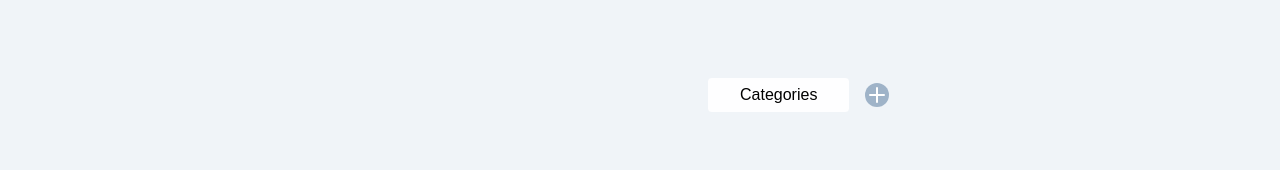
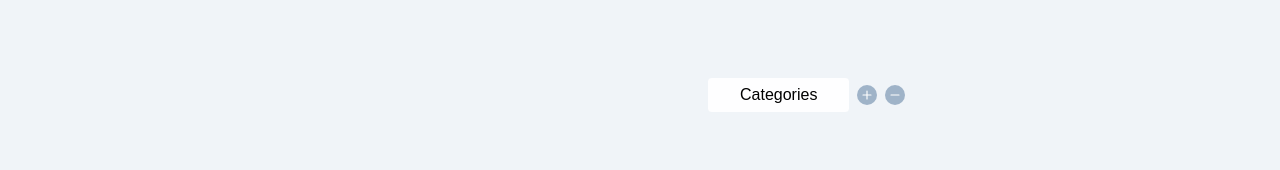
Before and after one commit to Millagoss/Tree, a React (Create React App) app: page / in a window 1280 px wide. Shown: the part 228-398 px from the top of the page. Built offline with nearby package versions, Linux system fonts and the light colour scheme.

Commit message:
minor style update

```diff
--- a/src/components/Category/Category.tsx
+++ b/src/components/Category/Category.tsx
@@ -58,6 +58,7 @@ const CategoryComponent: FC<CategoryComponentProps> = ({ data, level = 0 }) => {
               className="add-icon"
               onClick={() => addSubcategory(category.id)}
             />
+            <MinusIcon className="add-icon" onClick={() => null} />
           </div>
           <div className="sub-categories">
             {category.subCategories.map((subCategory, index) => (
--- a/src/components/Category/category.css
+++ b/src/components/Category/category.css
@@ -25,6 +25,7 @@ h2 {
   background: #9fb3c8;
   color: white;
   border-radius: 50%;
+  padding: 0.2rem;
 }
 .category-box {
   border-radius: 4px;
@@ -32,7 +33,7 @@ h2 {
   display: flex;
   justify-content: center;
   align-items: center;
-  gap: 1rem;
+  gap: 0.5rem;
 }
 
 .category-container {
```
Also changed, not shown: src/utils/icons/icon-minus.svg, src/utils/icons/icon-plus.svg.
